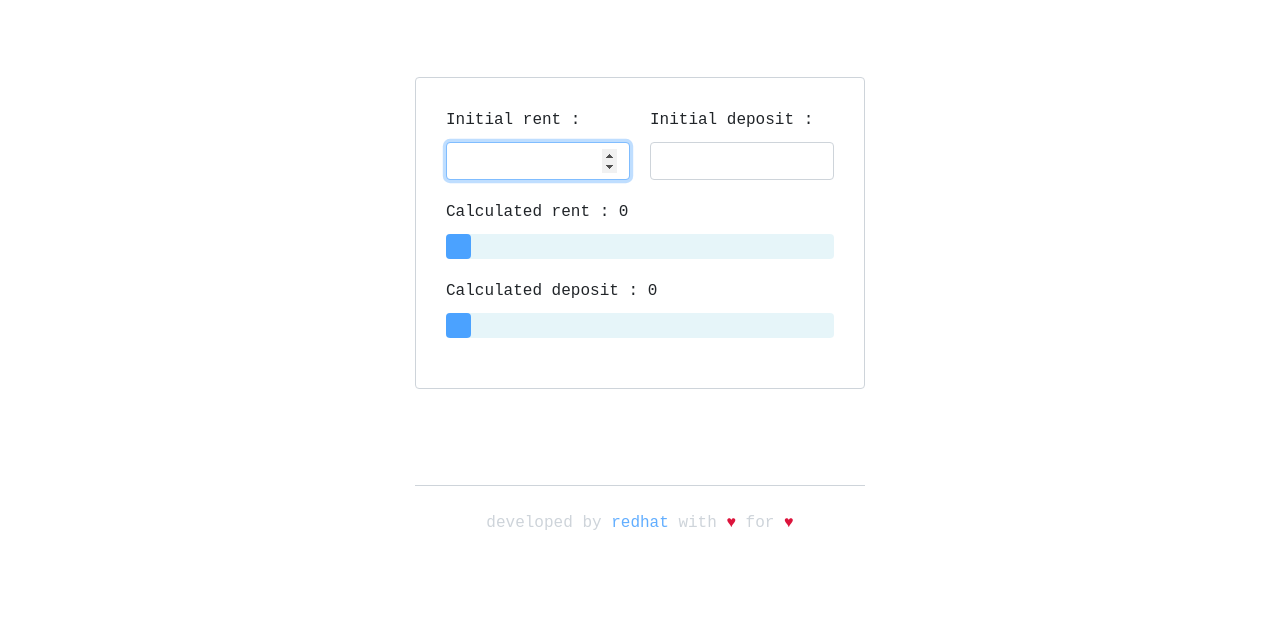
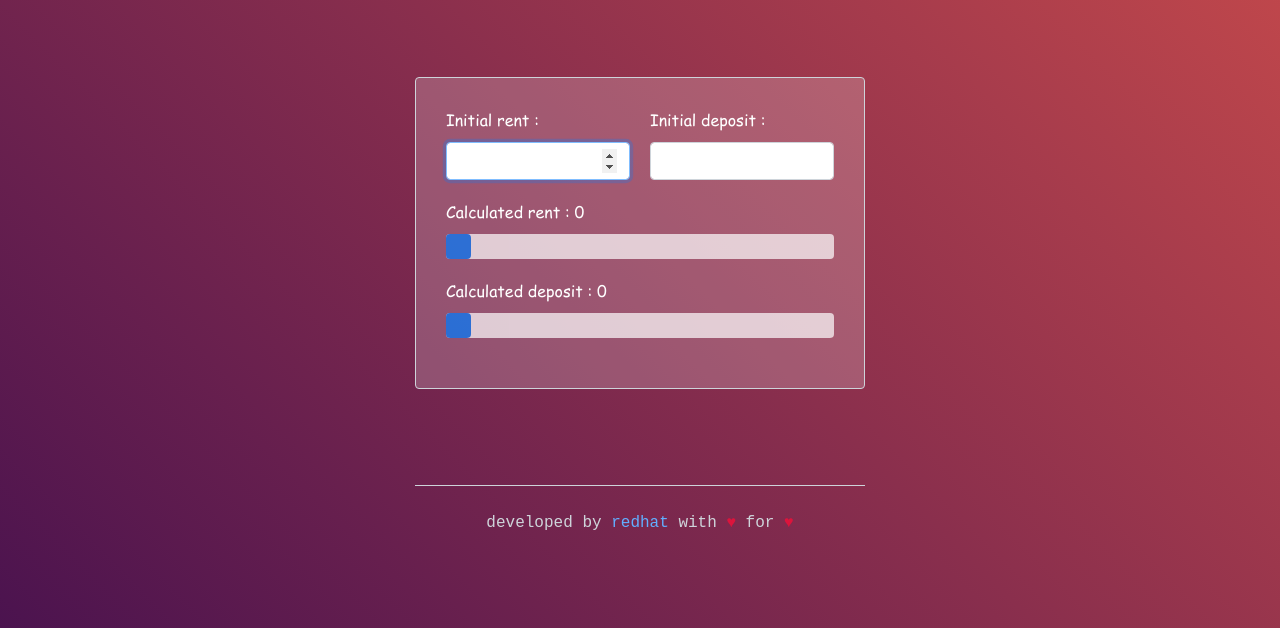
Before and after one commit to mehrdad-redhat/rent-calculator, a website: page public/index.html in a window 1280 px wide. Shown: the part 172-800 px from the top of the page. Drawn offline with nearby package versions, Linux system fonts and the light colour scheme.

Commit message:
+ font change + gradient

```diff
--- a/public/index.html
+++ b/public/index.html
@@ -33,7 +33,7 @@
             </div>
 
 
-                <form>
+            <form style="font-family: comic, 'Comic Sans MS'">
                 <div class="dual-form-container">
                     <div class="form-container">
                         <label for="rent">Initial rent :</label>
--- a/public/style.css
+++ b/public/style.css
@@ -1,4 +1,18 @@
-*{
+@font-face {
+    font-family: comic;
+    font-style: normal;
+    font-weight: bold;
+    src: url('font/comicbd.ttf') format('truetype');
+}
+
+@font-face {
+    font-family: comic;
+    font-style: normal;
+    font-weight: normal;
+    src: url('font/comic.ttf') format('truetype');
+}
+
+* {
     margin: 0;
     padding: 0;
     box-sizing: border-box;
@@ -6,20 +20,27 @@
     -moz-osx-font-smoothing: grayscale;
 }
 
-body{
-    font-family: cursive;
+body {
+    /* font-family: cursive; */
     font-family: 'Courier New', Courier, monospace;
-    font-family: monospace;
-    /* font-family: courier; */
+    /* font-family: monospace; */
+    /* font-family: comic, 'Comic Sans MS'; */
     width: 100%;
-
     display: flex;
     flex-direction: column;
     align-items: center;
     justify-content: center;
+    background: #c94b4b;
+    /* fallback for old browsers */
+    background: -webkit-linear-gradient(45deg, #4b134f, #c94b4b);
+    /* Chrome 10-25, Safari 5.1-6 */
+    background: linear-gradient(45deg, #4b134f, #c94b4b);
+    /* W3C, IE 10+/ Edge, Firefox 16+, Chrome 26+, Opera 12+, Safari 7+ */
+    /* height: 100vh; */
+    color: white;
 }
 
-.wrapper{
+.wrapper {
     display: flex;
     flex-direction: column;
     align-items: center;
@@ -27,30 +48,31 @@
     width: 450px;
 }
 
-h1{
+h1 {
     margin-bottom: 20px;
     text-align: center;
 }
 
-.inner-container>p{
+.inner-container>p {
     margin-bottom: 60px;
 }
 
-form{
+form {
     display: flex;
     flex-direction: column;
     width: 100%;
-    border:1px solid #ced4da;
-    border-radius:.25rem;
+    border: 1px solid #ced4da;
+    border-radius: .25rem;
     padding: 30px;
+    background-color: rgba(255, 255, 255, .2);
 }
 
-div.dual-form-container{
+div.dual-form-container {
     display: flex;
     width: 100%;
 }
 
-div.form-container,div.inner-container{
+div.form-container, div.inner-container {
     display: flex;
     flex-direction: column;
     align-items: center;
@@ -58,40 +80,40 @@
     margin-bottom: 20px;
 }
 
-div.dual-form-container > div.form-container{
+div.dual-form-container>div.form-container {
     width: 50%;
 }
 
-div.dual-form-container > div.form-container:first-child{
+div.dual-form-container>div.form-container:first-child {
     padding-right: 10px;
 }
 
-div.dual-form-container > div.form-container:last-child{
+div.dual-form-container>div.form-container:last-child {
     padding-left: 10px;
 }
 
-label{
+label {
     white-space: nowrap;
     width: 100%;
     margin-bottom: 10px;
 }
 
-input{
+input {
     width: 100%;
 }
 
-footer{
+footer {
     display: flex;
     justify-content: center;
     width: 100%;
-    color:#ced4da;
+    color: #ced4da;
     /* margin-top: 80px; */
     padding-top: 25px;
     border-top: 1px solid #ced4da;
 }
 
-footer a{
-    color:#62aeff;
+footer a {
+    color: #62aeff;
 }
 
 .slider {
@@ -99,6 +121,7 @@
     width: 100%;
     height: 25px;
     background: #9fd9e65e;
+    background: #fff;
     outline: none;
     opacity: 0.7;
     -webkit-transition: .2s;
@@ -128,17 +151,16 @@
 }
 
 @media screen and (max-width: 490px) {
-      body{
+    body {
         font-size: 14px;
     }
-    .wrapper{
+    .wrapper {
         width: 90%!important;
     }
 }
 
 @media screen and (max-height: 650px) {
-    .inner-container>p{
+    .inner-container>p {
         margin-bottom: 10px;
     }
-
 }
```
Also changed, not shown: public/font/comic.ttf (added), public/font/comicbd.ttf (added). Lines whose indentation alone changed are shown as unchanged.
